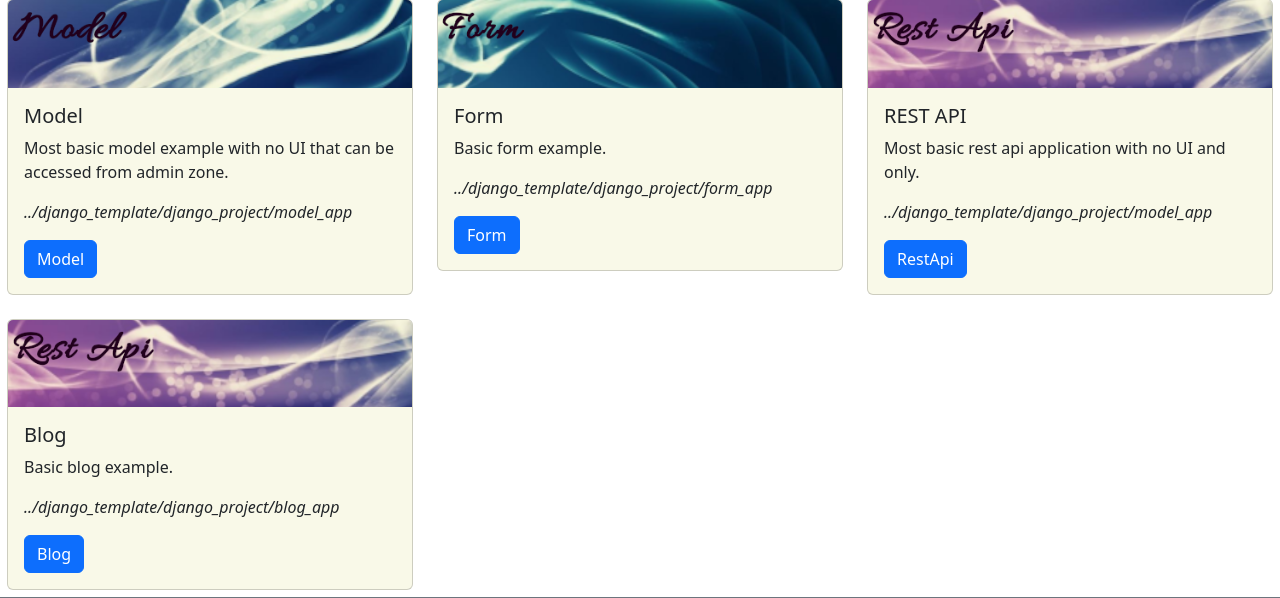
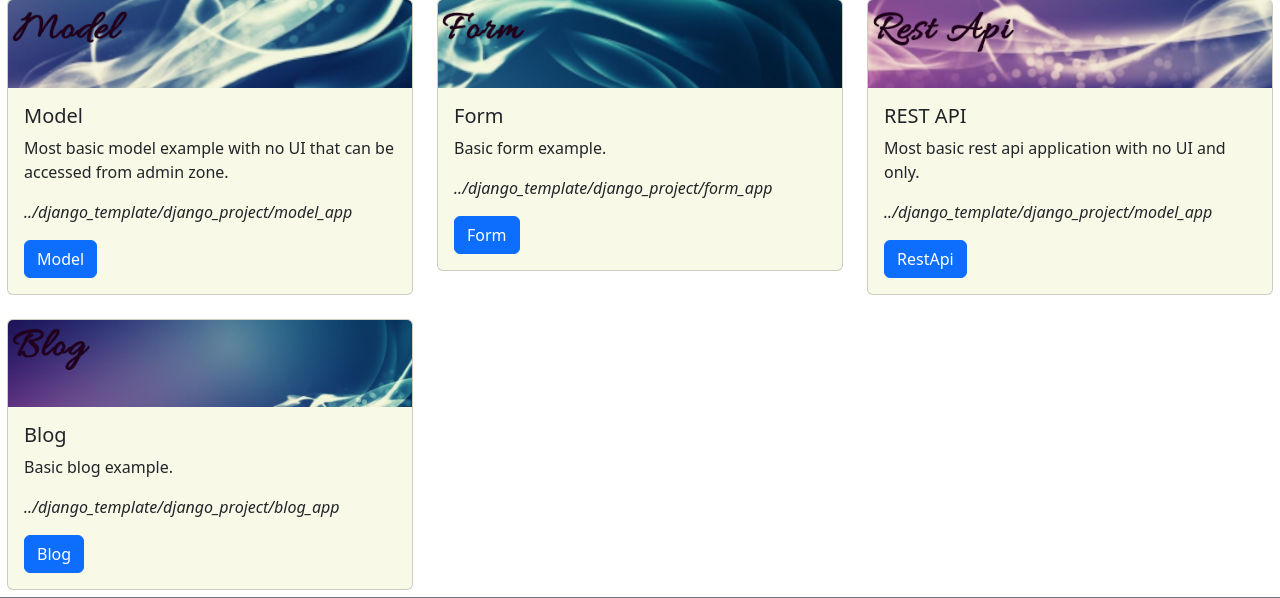
Before and after one commit to hooppler/DjangoQuickStart, a Django app: page / in a window 1280 px wide. Shown: the part 464-1062 px from the top of the page. Run offline with Django 4.2, Linux system fonts and the light colour scheme.

Commit message:
Add blog photo

```diff
--- a/django_project/home_app/templates/home_app/home.html
+++ b/django_project/home_app/templates/home_app/home.html
@@ -72,7 +72,7 @@
       </div>
       <div class="col">
         <div class="card" style="background-color: #f9f9e8;">
-          <img src="{% static 'home_app/RestApi.png' %}" class="card-img-top" alt="...">
+          <img src="{% static 'home_app/Blog.png' %}" class="card-img-top" alt="...">
           <div class="card-body">
             <h5 class="card-title">Blog</h5>
             <p class="card-text">Basic blog example.</p>
```
Also changed, not shown: django_project/home_app/static/home_app/Blog.png (added).
